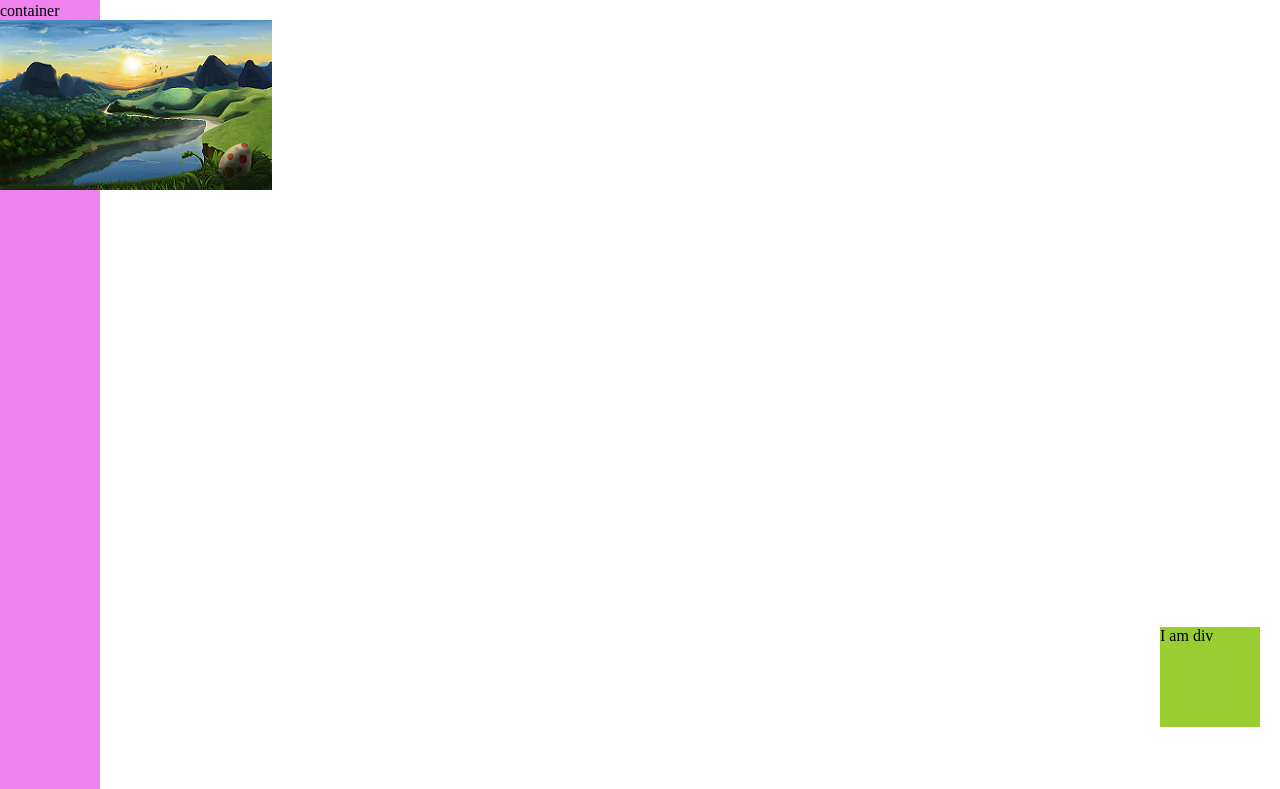
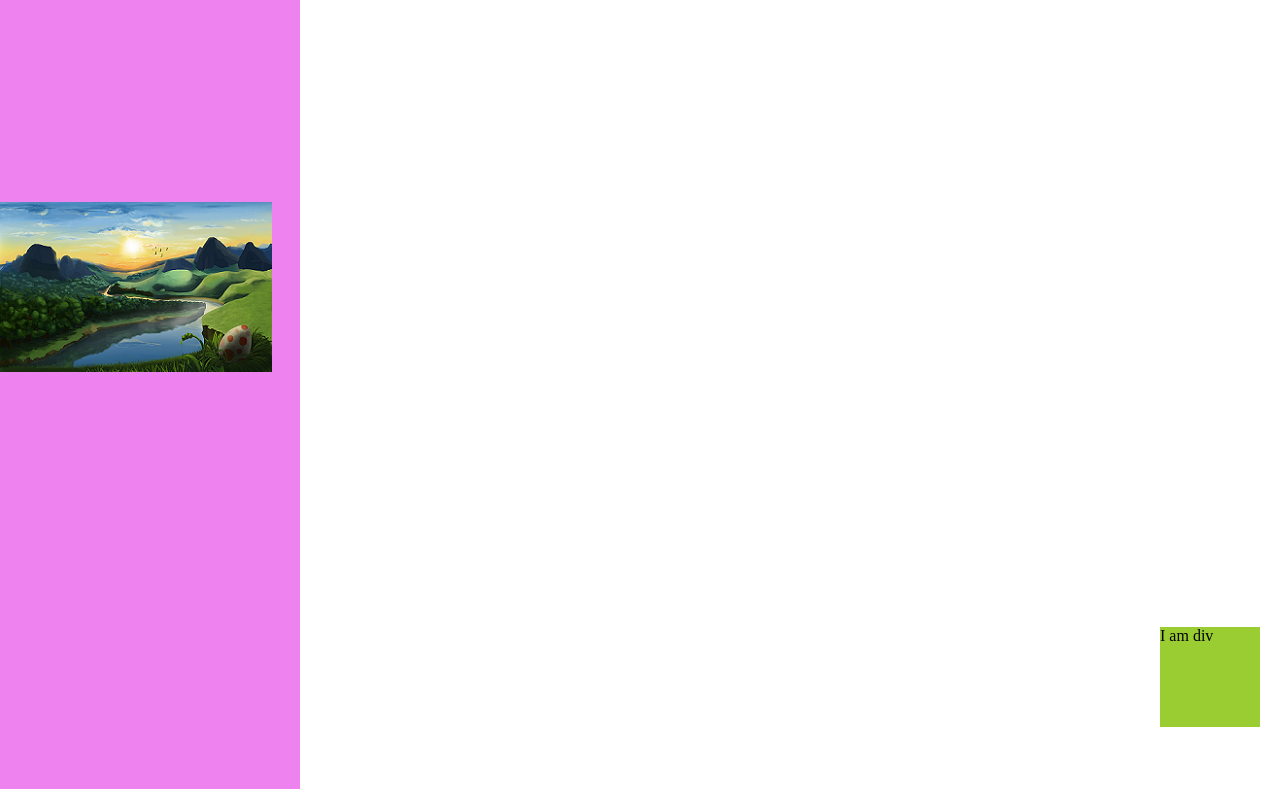
Before and after one commit to huloresr/UI-Franklin-Training, a website: page samples/day14/position-examples.html in a window 1280 px wide. Shown: the part 53-842 px from the top of the page. Drawn offline with Linux system fonts and the light colour scheme.

Commit message:
Update position-styles.css

```diff
--- a/samples/day14/position-styles.css
+++ b/samples/day14/position-styles.css
@@ -19,7 +19,6 @@ id : 100
 element styling : 1
 */
 
-
 .position {
   width: 100px;
   height: 100px;
@@ -27,16 +26,16 @@ element styling : 1
   position: fixed;
   bottom: 20px;
   right: 20px;
-
 }
 
 img {
   position: sticky;
-    top: 0;
+  margin-top: 200px;
+  top: 200px;
 }
 
 .container {
-    width: 100px;
+  width: 300px;
   height: 2000px;
   background-color: violet;
 }
```
Lines whose indentation alone changed are shown as unchanged.
